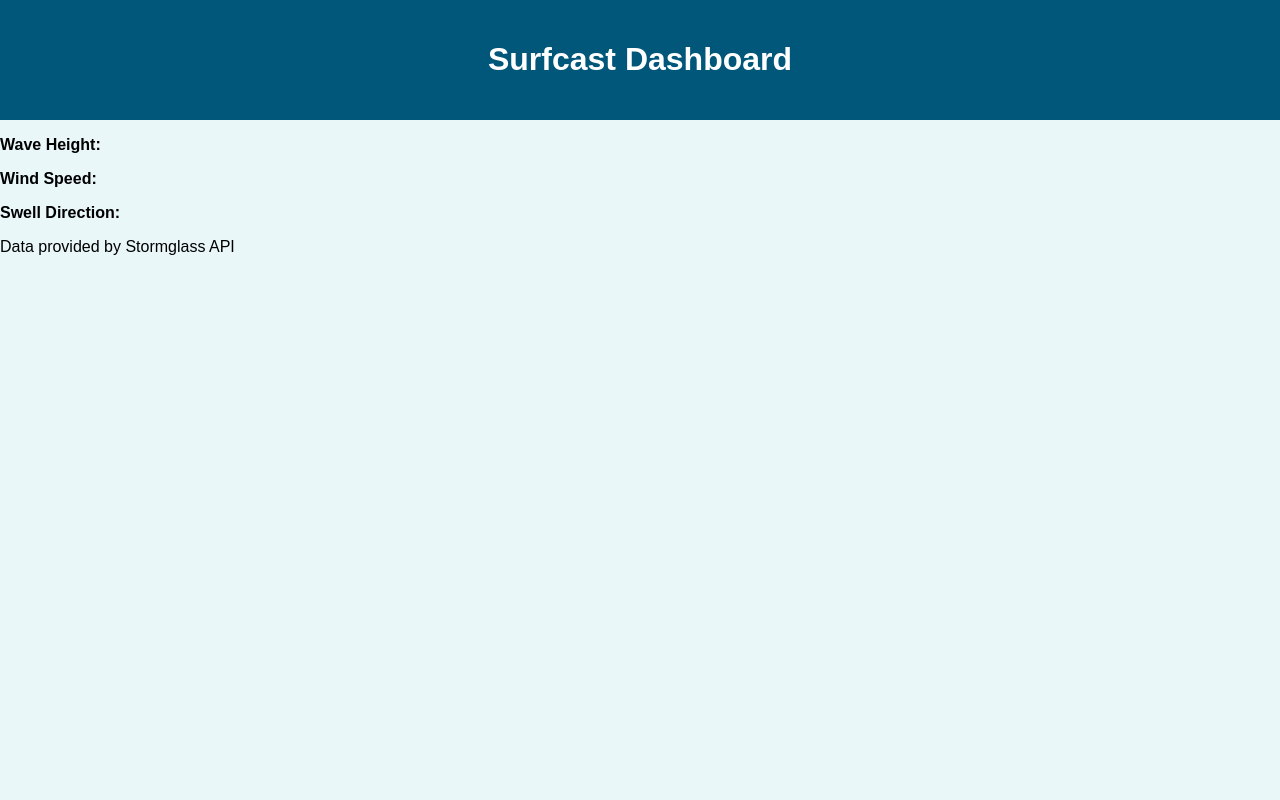
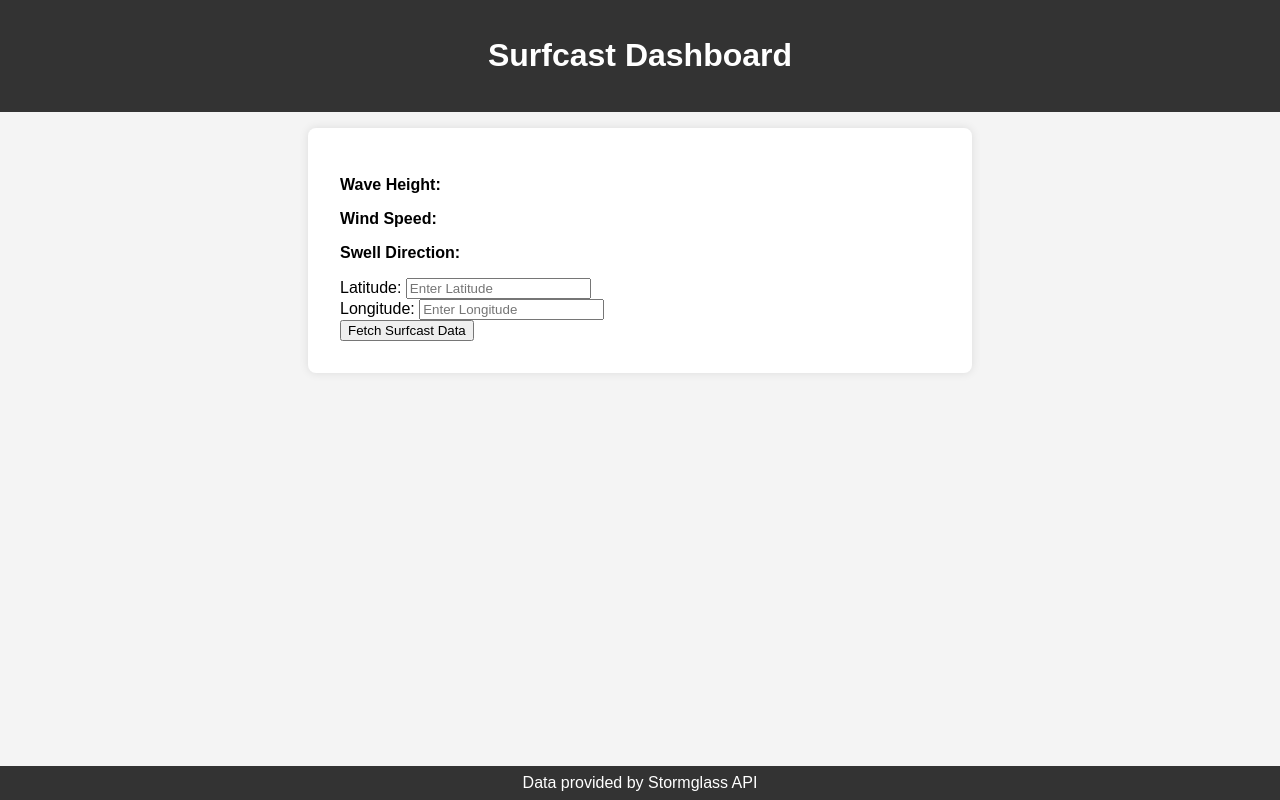
Before and after one commit to mitzaa/surfcast-dashboard, a Flask app: page / in a window 1280 px wide. Run offline with Flask 2, Linux system fonts and the light colour scheme.

Commit message:
Attempting to fix the fetch surfcast data button not fetching any data

```diff
--- a/backend/app.py
+++ b/backend/app.py
@@ -38,4 +38,5 @@
     return jsonify(response.json())
 
 if __name__ == '__main__':
-    app.run(host='0.0.0.0')
+    app.run(host='0.0.0.0', debug=True)
+    print("STORMGLASS_API_KEY:", os.environ.get('STORMGLASS_API_KEY'))
--- a/docker-compose.yml
+++ b/docker-compose.yml
@@ -16,7 +16,11 @@
     depends_on:
       - db
     environment:
-    - STORMGLASS_API_KEY=ad546384-4626-11ee-8d52-0242ac130002-ad5463f2-4626-11ee-8d52-0242ac130002
+      - STORMGLASS_API_KEY=ad546384-4626-11ee-8d52-0242ac130002-ad5463f2-4626-11ee-8d52-0242ac130002
+    volumes:
+      - ./backend:/app
+      - ./frontend/templates:/app/frontend/templates
+      - ./frontend/static:/app/frontend/static
 
 
   db:
--- a/frontend/static/css/styles.css
+++ b/frontend/static/css/styles.css
@@ -2,28 +2,31 @@
     font-family: Arial, sans-serif;
     margin: 0;
     padding: 0;
-    background-color: #e9f7f9;
+    background-color: #f4f4f4;
 }
 
 header {
-    background-color: #00577a;
-    color: white;
+    background-color: #333;
+    color: #fff;
     text-align: center;
-    padding: 20px 0;
+    padding: 1rem 0;
 }
 
-.search-area {
-    display: flex;
-    justify-content: center;
-    gap: 10px;
-    margin: 20px 0;
+main {
+    padding: 2rem;
+    background-color: #fff;
+    margin: 1rem auto;
+    max-width: 600px;
+    border-radius: 8px;
+    box-shadow: 0px 0px 10px rgba(0, 0, 0, 0.1);
 }
 
-.data-display {
-    max-width: 600px;
-    margin: 20px auto;
-    padding: 20px;
-    background-color: white;
-    border-radius: 10px;
-    box-shadow: 0 4px 6px rgba(0, 0, 0, 0.1);
+footer {
+    background-color: #333;
+    color: #fff;
+    text-align: center;
+    padding: 0.5rem 0;
+    position: fixed;
+    bottom: 0;
+    width: 100%;
 }
--- a/frontend/templates/index.html
+++ b/frontend/templates/index.html
@@ -19,6 +19,13 @@
         <p><strong>Wind Speed:</strong> <span id="windSpeed"></span></p>
         <p><strong>Swell Direction:</strong> <span id="swellDirection"></span></p>
     </div>
+
+    <div id="location-inputs">
+        Latitude: <input type="text" id="latitude" placeholder="Enter Latitude"><br>
+        Longitude: <input type="text" id="longitude" placeholder="Enter Longitude"><br>
+        <button id="fetchData">Fetch Surfcast Data</button>
+    </div>
+
 </main>
 
 <footer>
```
Also changed, not shown: frontend/static/js/script.js (+24 -14 lines), 2 other files.
